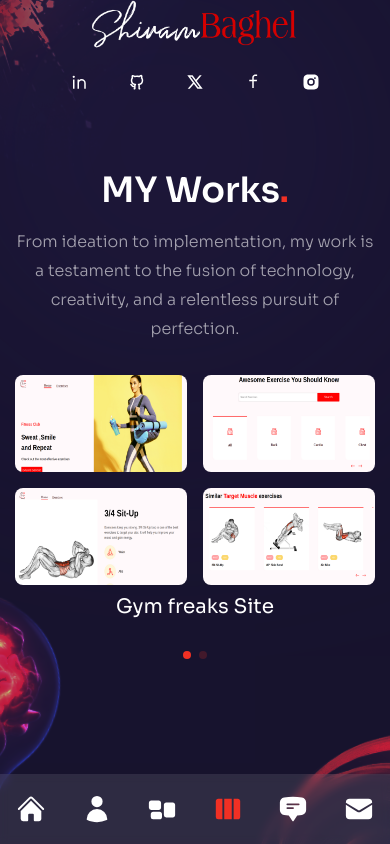
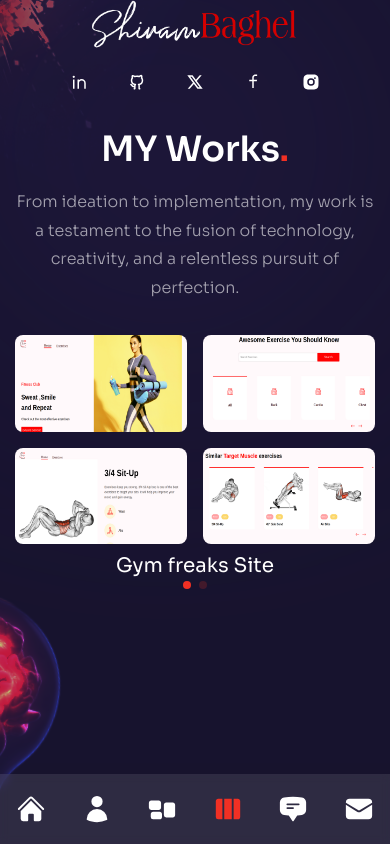
Before and after one commit to Shivam798/Portfolio, a Next.js app: page /work in a window 390 px wide. Built offline with nearby package versions, Linux system fonts and the light colour scheme.

Commit message:
Work page fixed for mobile screen

```diff
--- a/components/WorkSlider.js
+++ b/components/WorkSlider.js
@@ -65,7 +65,7 @@ const WorkSlider = () => {
       pagination={{ clickable: true }}
       modules={[Mousewheel, Pagination]}
       mousewheel={true}
-      className='h-[300px] sm:h-[500px]'
+      className='h-[270px] sm:h-[500px]'
     >
       {
         workSlides.slides.map((slide, index) => {
@@ -82,7 +82,7 @@ const WorkSlider = () => {
                         '></div>
                         <div className='absolute bottom-0 translate-y-full group-hover:-translate-y-10 group-hover:xl:-translate-y-20 font-bold transition-all duration-300'>
                           <Link href={slide.link} target="_blank" >
-                            <div className='flex items-center gap-x-2 text-[13px] tracking-[0.2em]'>
+                            <div className='flex items-center gap-x-2 text-[10px] md:text-[13px] tracking-[0.2em]'>
                               <div className='delay-100 text-accent'>LIVE</div>
                               <div className='text-accent translate-y-[500%] group-hover:translate-y-0 transition-all duration-300 delay-150'>PROJECT</div>
                               <div className='text-black  text-xl translate-y-[500%] group-hover:translate-y-0 transition-all duration-300 delay-200'><BsArrowRight /></div>
--- a/pages/work/index.js
+++ b/pages/work/index.js
@@ -6,8 +6,10 @@ import { motion } from 'framer-motion';
 import { fadeIn } from '../../variants';
 
 const Work = () => {
-  return <div className='h-full bg-primary/30 py-36 flex items-center'>
-    <Circles />
+  return <div className='h-full lg:h-full bg-primary/30 pt-32 pb-20  items-center'>
+    <div className="hidden lg:block">
+      <Circles />
+    </div>
     <div className='container mx-auto'>
       <div className='flex flex-col xl:flex-row gap-x-8'>
         <div className='text-center flex xl:w-[30vw] flex-col lg:text-left mb-4 xl:mb-0'>
```
